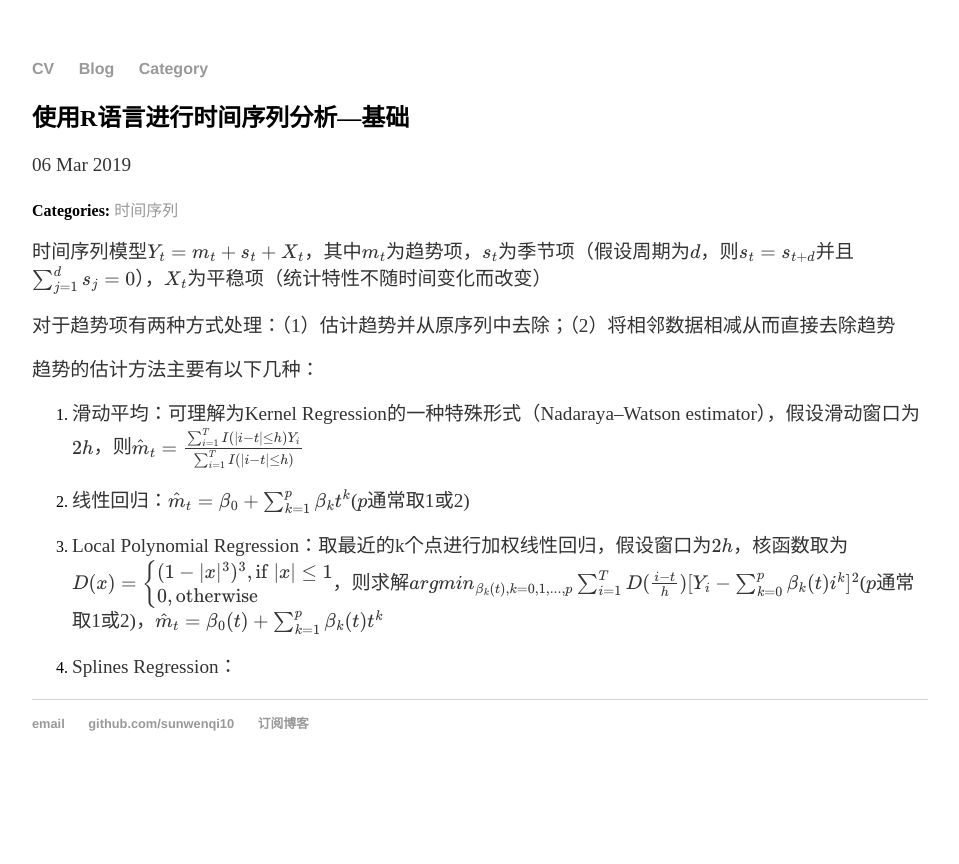
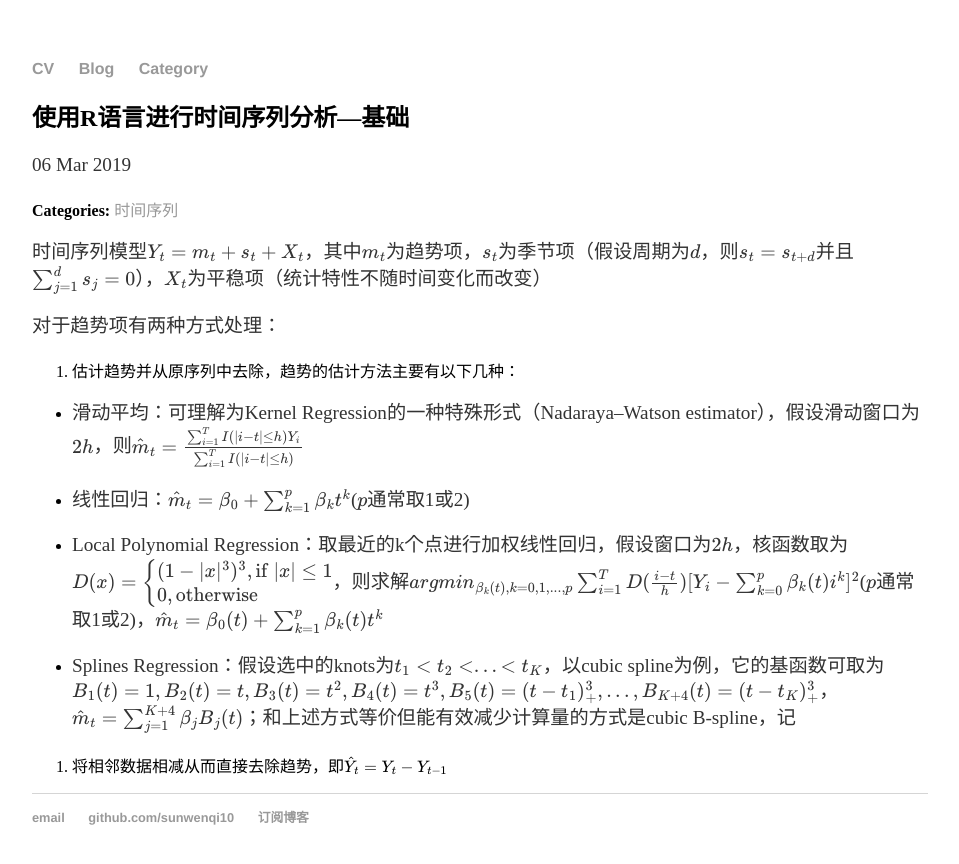
Before and after one commit to sunwenqi10/sunwenqi10.github.io, a Jekyll site: the page built from _posts/2019-03-06-Time_Series_Analysis_In_R_Part1.md, in a window 1280 px wide. Shown: the top 864 px of the page, without its empty margins (160-1119 px from the left). Built offline with Jekyll 4.4.1, drawn with Linux system fonts in a browser that asks for light colours; formulas are drawn with MathJax 3; comment, search, counter and statistics services are not loaded.

Commit message:
Update 2019-03-06-Time_Series_Analysis_In_R_Part1.md

```diff
--- a/_posts/2019-03-06-Time_Series_Analysis_In_R_Part1.md
+++ b/_posts/2019-03-06-Time_Series_Analysis_In_R_Part1.md
@@ -7,14 +7,16 @@ date: 2019-03-06
 
 时间序列模型$$Y_t=m_t+s_t+X_t$$，其中$$m_t$$为趋势项，$$s_t$$为季节项（假设周期为$$d$$，则$$s_t=s_{t+d}$$并且$$\sum_{j=1}^ds_j=0$$），$$X_t$$为平稳项（统计特性不随时间变化而改变）
 
-对于趋势项有两种方式处理：（1）估计趋势并从原序列中去除；（2）将相邻数据相减从而直接去除趋势
+对于趋势项有两种方式处理：
 
-趋势的估计方法主要有以下几种：
+1. 估计趋势并从原序列中去除，趋势的估计方法主要有以下几种：
 
-1. 滑动平均：可理解为Kernel Regression的一种特殊形式（Nadaraya–Watson estimator），假设滑动窗口为$$2h$$，则$$\hat{m}_t=\frac{\sum_{i=1}^TI(\lvert{i-t}\rvert\leq{h})Y_i}{\sum_{i=1}^TI(\lvert{i-t}\rvert\leq{h})}$$
+  - 滑动平均：可理解为Kernel Regression的一种特殊形式（Nadaraya–Watson estimator），假设滑动窗口为$$2h$$，则$$\hat{m}_t=\frac{\sum_{i=1}^TI(\lvert{i-t}\rvert\leq{h})Y_i}{\sum_{i=1}^TI(\lvert{i-t}\rvert\leq{h})}$$
 
-2. 线性回归：$$\hat{m}_t=\beta_0+\sum_{k=1}^p\beta_kt^k$$($$p$$通常取1或2)
+  - 线性回归：$$\hat{m}_t=\beta_0+\sum_{k=1}^p\beta_kt^k$$($$p$$通常取1或2)
 
-3. Local Polynomial Regression：取最近的k个点进行加权线性回归，假设窗口为$$2h$$，核函数取为$$D(x)=\begin{cases}(1-\lvert{x}\rvert^3)^3, \text{if } \lvert{x}\rvert\leq{1} \\ 0, \text{otherwise}\end{cases}$$，则求解$$argmin_{\beta_k(t),k=0,1,...,p}\sum_{i=1}^TD(\frac{i-t}{h})[Y_i-\sum_{k=0}^p\beta_k(t)i^k]^2$$($$p$$通常取1或2)，$$\hat{m}_t=\beta_0(t)+\sum_{k=1}^p\beta_k(t)t^k$$
+  - Local Polynomial Regression：取最近的k个点进行加权线性回归，假设窗口为$$2h$$，核函数取为$$D(x)=\begin{cases}(1-\lvert{x}\rvert^3)^3, \text{if } \lvert{x}\rvert\leq{1} \\ 0, \text{otherwise}\end{cases}$$，则求解$$argmin_{\beta_k(t),k=0,1,...,p}\sum_{i=1}^TD(\frac{i-t}{h})[Y_i-\sum_{k=0}^p\beta_k(t)i^k]^2$$($$p$$通常取1或2)，$$\hat{m}_t=\beta_0(t)+\sum_{k=1}^p\beta_k(t)t^k$$
 
-4. Splines Regression：
+  - Splines Regression：假设选中的knots为$$t_1<t_2<...<t_K$$，以cubic spline为例，它的基函数可取为$$B_1(t)=1,B_2(t)=t,B_3(t)=t^2,B_4(t)=t^3,B_5(t)=(t-t_1)^3_+,...,B_{K+4}(t)=(t-t_K)^3_+$$，$$\hat{m}_t=\sum_{j=1}^{K+4}\beta_jB_j(t)$$；和上述方式等价但能有效减少计算量的方式是cubic B-spline，记
+
+2. 将相邻数据相减从而直接去除趋势，即$$\hat{Y}_t=Y_t-Y_{t-1}$$
```
